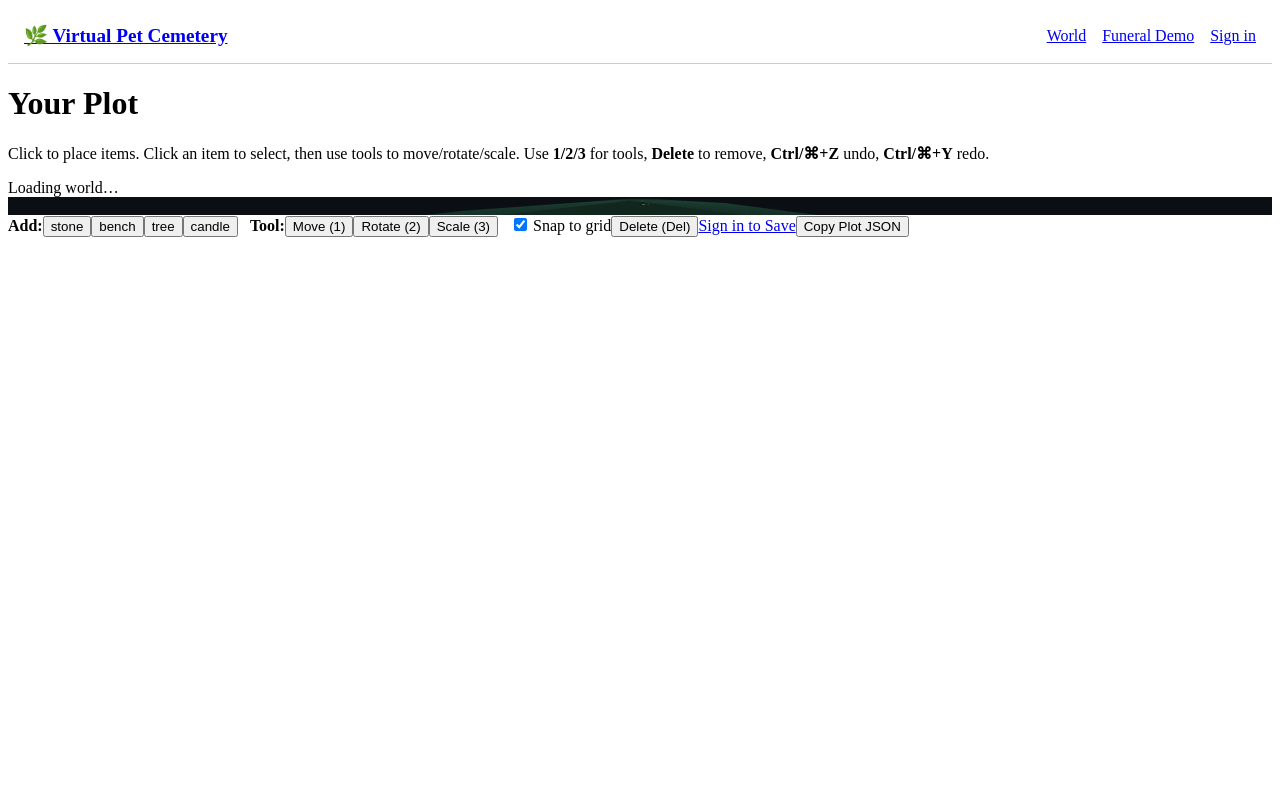
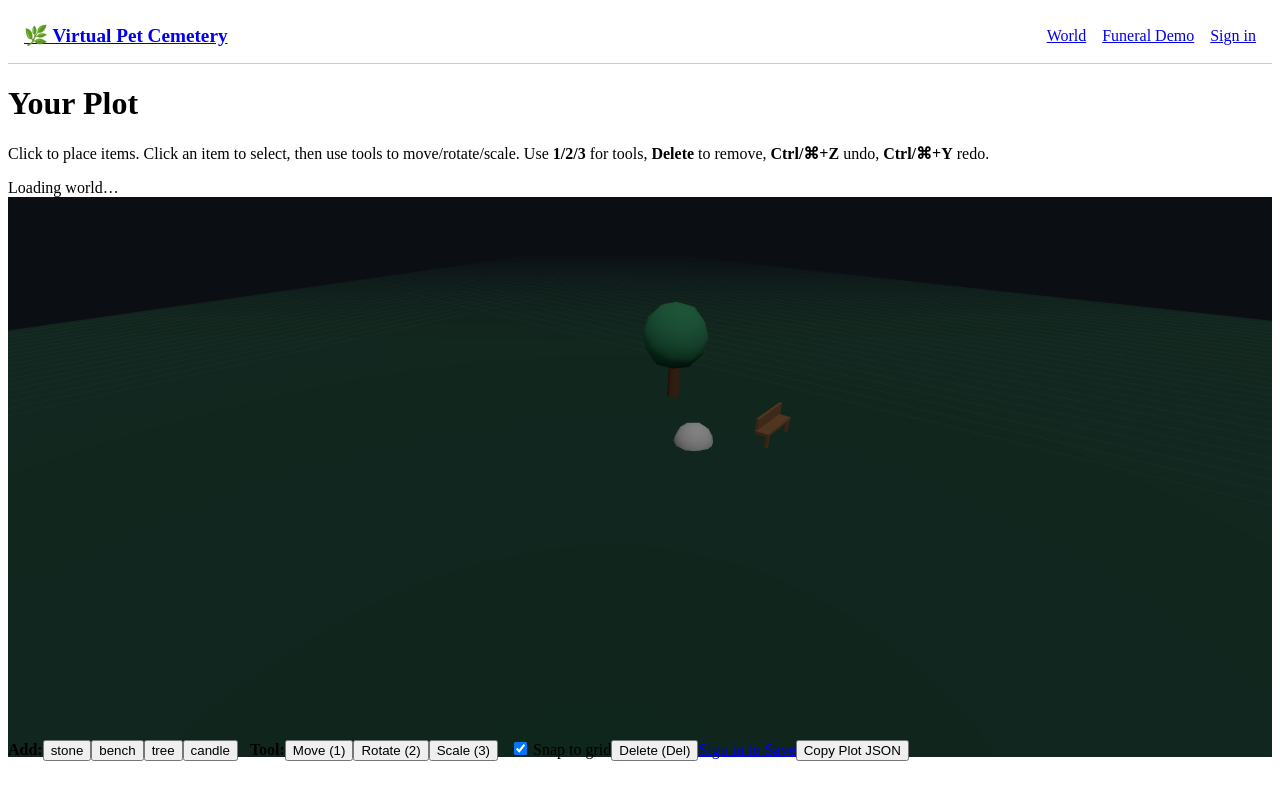
Before and after one commit to samlester100/Virtual-Pet-Cemetry, a Next.js app: page /world in a window 1280 px wide. Built offline with nearby package versions, Linux system fonts and the light colour scheme; no server answers.

Commit message:
Update page.tsx

```diff
--- a/app/world/page.tsx
+++ b/app/world/page.tsx
@@ -447,7 +447,14 @@ export default function WorldPage() {
       </p>
 
       {/* Canvas */}
-      <div className="world-wrap" ref={mountRef}>Loading world…</div>
+<div
+  className="world-wrap"
+  ref={mountRef}
+  style={{ height: '70vh', minHeight: 420, width: '100%' }}
+>
+  Loading world…
+</div>
+
 
       {/* Toolbar */}
       <div className="controls" style={{ alignItems: 'center' }}>
```
